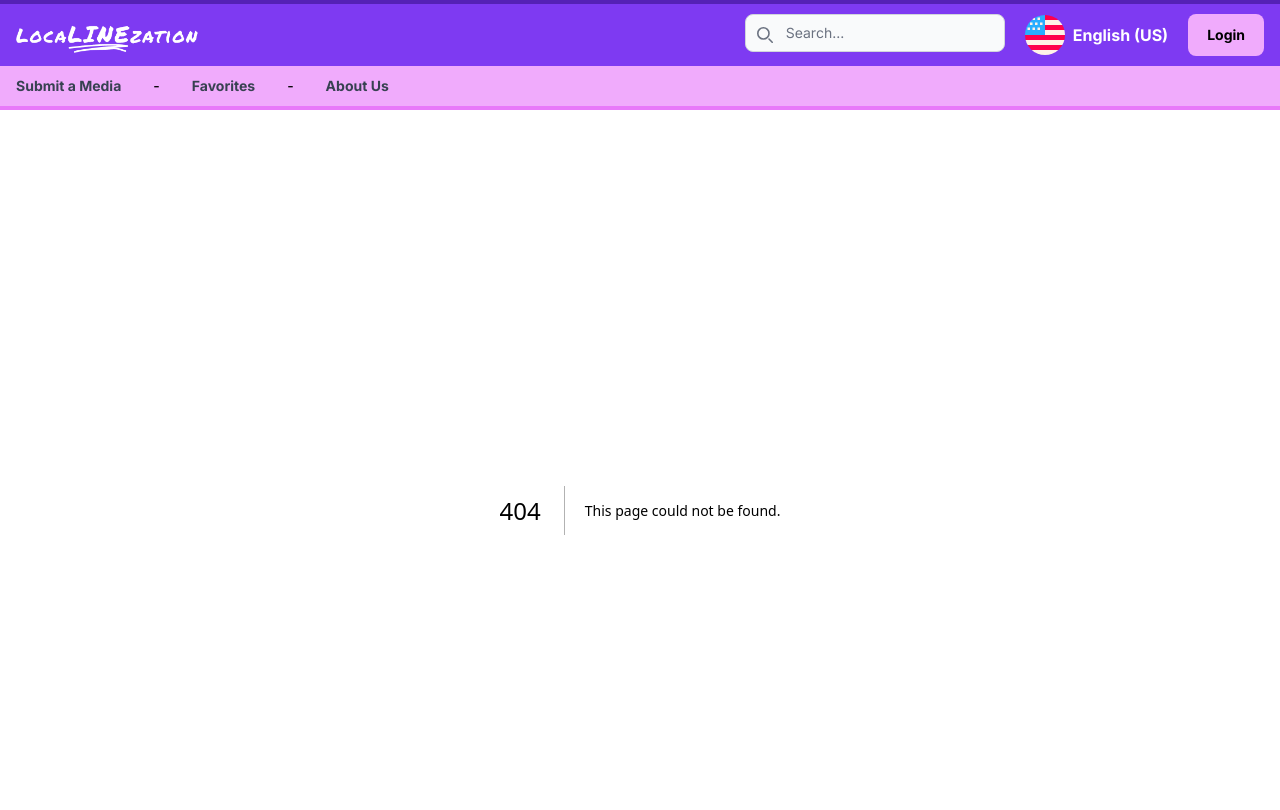
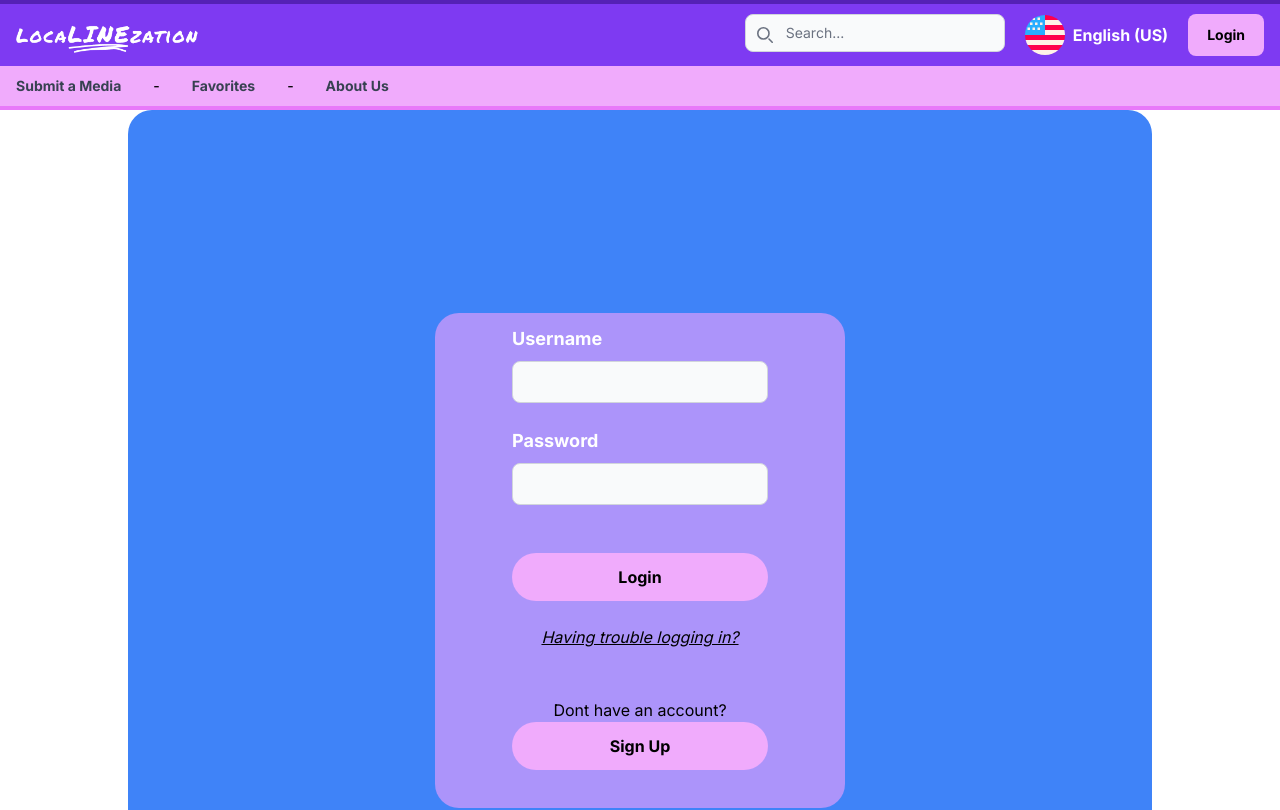
Before and after one commit to LeoJrTheTanooki/localinezation-front, a Next.js app in the folder localinezation-front/: page /LoginPage in a window 1280 px wide. Before the commit this address had no page. Shown: the top 810 px of the page. Built offline with nearby package versions, Linux system fonts and the light colour scheme.

Commit message:
Login page

```diff
--- a/localinezation-front/package.json
+++ b/localinezation-front/package.json
@@ -10,9 +10,9 @@
   },
   "dependencies": {
     "flowbite-react": "^0.7.8",
-    "next": "14.1.4",
-    "react": "^18",
-    "react-dom": "^18"
+    "next": "^14.1.4",
+    "react": "^18.2.0",
+    "react-dom": "^18.2.0"
   },
   "devDependencies": {
     "@types/node": "^20",
--- /dev/null
+++ b/localinezation-front/src/app/LoginPage/page.tsx
@@ -0,0 +1,43 @@
+"use client";
+
+import { useRouter } from "next/navigation";
+import React from "react";
+
+const page = () => {
+    const router = useRouter();
+    const handlePageChange = (route: string) => {
+        router.push(route);
+    };
+    return (
+        <div className="min-w-screen min-h-[90vh] flex justify-center items-center">
+            <div id="heroImg" className="bg-blue-500 w-[80%] h-[900px] flex justify-center items-center rounded-3xl">
+                <div id="loginBG" className="bg-purple-400 w-[40%] h-[55%] flex flex-col justify-around items-center text-center rounded-3xl">
+                    <div className="flex flex-col">
+                        <div id="username" className="mb-6">
+                            <label className="block mb-2 text-lg text-start font-bold text-white dark:text-white">Username</label>
+                            <input type="text" id="large-input" className="bg-gray-50 border border-gray-300 text-gray-900 text-sm rounded-lg focus:ring-blue-500 focus:border-blue-500 block w-full p-2.5 dark:bg-gray-700 dark:border-gray-600 dark:placeholder-gray-400 dark:text-white dark:focus:ring-blue-500 dark:focus:border-blue-500" />
+                        </div>
+                        <div id="password" className="mb-6">
+                            <label className="block mb-2 text-lg text-start font-bold text-white dark:text-white">Password</label>
+                            <input type="text" id="large-input" className="bg-gray-50 border border-gray-300 text-gray-900 text-sm rounded-lg focus:ring-blue-500 focus:border-blue-500 block w-full p-2.5 dark:bg-gray-700 dark:border-gray-600 dark:placeholder-gray-400 dark:text-white dark:focus:ring-blue-500 dark:focus:border-blue-500" />
+                            <br />
+                        </div>
+                        <button className="w-64 h-12 bg-fuchsia-300 rounded-full font-bold">Login</button>
+                        <br/>
+                        <a href="" className="underline italic">Having trouble logging in?</a>
+                    </div>
+                    <div className=""></div>
+
+                    <div>
+                        <p className="">Dont have an account?</p>
+                        <button className="w-64 h-12 bg-fuchsia-300 rounded-full font-bold">Sign Up</button>
+                    </div>
+                    <div>
+                    </div>
+                </div>
+            </div>
+        </div>
+    )
+}
+
+export default page
--- a/localinezation-front/src/app/components/NavbarComponent.tsx
+++ b/localinezation-front/src/app/components/NavbarComponent.tsx
@@ -88,7 +88,7 @@ const NavbarComponent = () => {
               <span>Spanish (Latin American)</span>
             </Dropdown.Item>
           </Dropdown>
-          <Button className=" font-bold bg-fuchsia-300 text-black enabled:hover:bg-purple-900 enabled:hover:text-white">
+          <Button className=" font-bold bg-fuchsia-300 text-black enabled:hover:bg-purple-900 enabled:hover:text-white" onClick={() => handlePageChange("/LoginPage")}>
             Login
           </Button>
         </div>
```
Also changed, not shown: localinezation-front/src/app/Homepage/page.tsx (line endings or trailing spaces), 1 other file (tests, documents, lock files or other folders).
